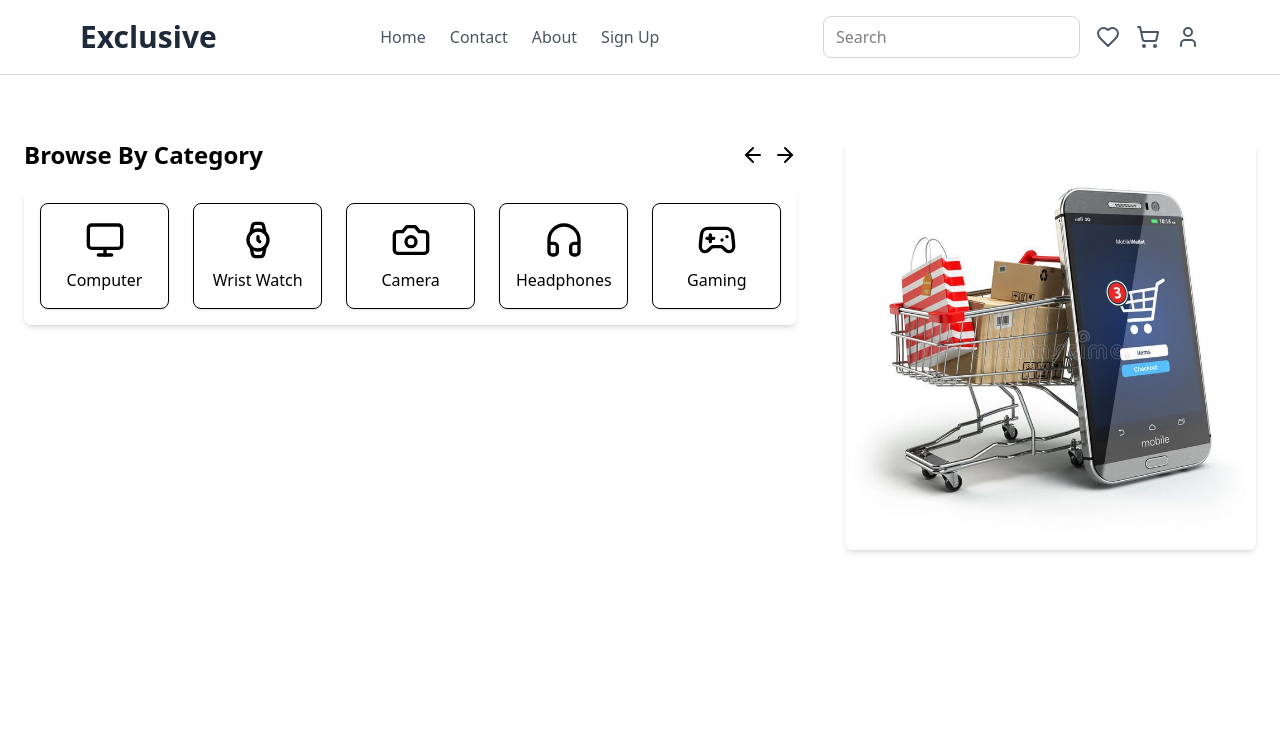
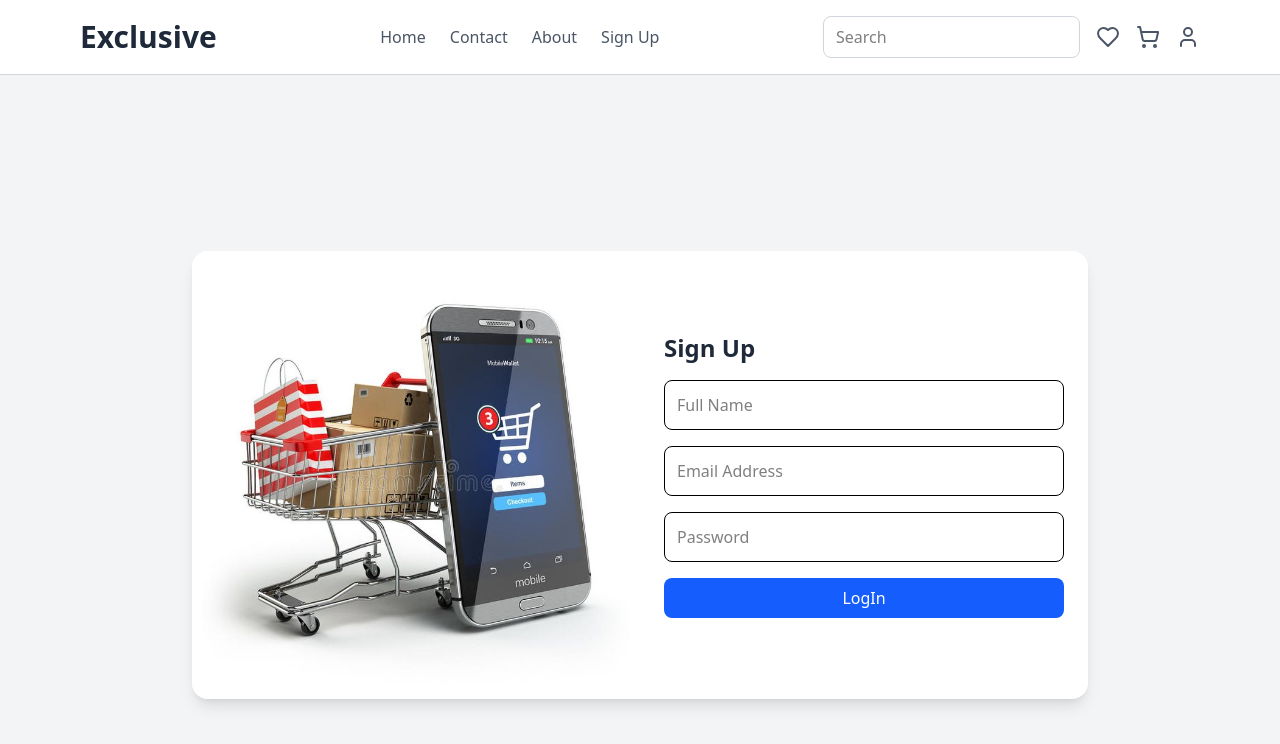
Before and after one commit to PECULIAR-AMY/E-commerce-site, a React (Vite) app in the folder e-commerce/: page /signup in a window 1280 px wide. Shown: the top 744 px of the page. Built offline with nearby package versions, Linux system fonts and the light colour scheme.

Commit message:
new commit

```diff
--- /dev/null
+++ b/e-commerce/src/api.js
@@ -0,0 +1,45 @@
+const BASE_URL= "https://dummyjson.com";
+
+
+
+const API_ENDPOINTS = {
+    PRODUCTS: `${BASE_URL}/PRODUCTS`,
+    MENS_SHIRTS_CATEGORY: `${BASE_URL}/products/mens-shirts`,
+    MENS_SHOES_CATEGORY: `${BASE_URL}/products/mens-shoes`,
+    MENS_WATCH_CATEGORY: `${BASE_URL}/products/mens-watch`,
+
+    // WOMEN CATEGORY
+    WOMENS_DRESSES_CATEGORY: `${BASE_URL}/products/womens-dresses`,
+    WOMENS_BAGS_CATEGORY: `${BASE_URL}/products/women-bags`,
+    WOMEN_SHOES_CATEGORY: `${BASE_URL}/products/women-shoes`,
+    WOMENS_JEWELLERY_CATEGORY: `${BASE_URL}/products/women-jewellery`,
+    WOMEN_WATCHES_CATEGORY: `${BASE_URL}/products/women-watches`,
+
+    // HOME & LIFESTYLE
+
+    FURNITURE_CATEGORY: `${BASE_URL}/products/furniture`,
+    HOME_DECORATIONS_CATEGORY: `${BASE_URL}/products/home-decorations`,
+    KITCHEN_ACCESSORIES_CATEGORY: `${BASE_URL}/products/kitchen-accessories`,
+
+    // Gadgets
+
+    LAPTOPS_CATEGORY: `${BASE_URL}/products/tablets`,
+    SMART_PHONES_CATEGORY: `${BASE_URL}/products/smartphones`,
+
+    //   Beauty
+    BEAUTY_CATEGORY: `${BASE_URL}/products/beauty`,
+
+    // fragrance
+    FRAGRANCES_CATEGORY: `${BASE_URL}/products/fragrances`,
+
+
+    // groceries
+
+    GROCERIES_CATEGORY: `${BASE_URL}/products/groceries`,
+
+    // SUNGLASSES
+
+    SUNGLASSES_CATEGORY: `${BASE_URL}/products/sunglasses`
+}
+
+export default API_ENDPOINTS;
--- a/e-commerce/src/components/HomePage.jsx
+++ b/e-commerce/src/components/HomePage.jsx
@@ -55,13 +55,12 @@
     {[
         "Women's Fashion",
         "Men's Fashion",
-        "Electronics",
         "Home & Lifestyle",
-        "Medicine",
-        "Sports & Outdoor",
-        "Baby Toys",
-        "Groceries & Pets",
-        "Health & Beauty"
+        "Sunglasses",
+        "Gadgets",
+        "Groceries",
+        "Beauty & Lifestyle",
+        "Fragrances"
     ].map(category => (
         <div className="flex items-center justify-between cursor-pointer hover:text-red-500" key={category}>
             <h1>{category}</h1>
--- a/e-commerce/src/components/SignUp.jsx
+++ b/e-commerce/src/components/SignUp.jsx
@@ -1,47 +1,66 @@
-import { ArrowRight, ArrowLeft, Monitor, Watch, Camera, Headphones, Gamepad2 } from 'lucide-react';
+import { useState } from 'react';
 import ShopItem from '../images/shop items.jpg';
 
 const SignUp = () => {
+    const [formData, setFormData] = useState({
+        name: '',
+        email: '',
+        password: ''
+    });
+
+    const handleChange = (e) => {
+        setFormData({ ...formData, [e.target.name]: e.target.value });
+    };
+
+    const handleSubmit = (e) => {
+        e.preventDefault();
+        console.log('Form submitted:', formData);
+    };
+
     return (
-        <div className='p-6'>
+        <div className='flex flex-col items-center justify-center min-h-screen bg-gray-100 p-6'>
+            <div className='w-full max-w-4xl flex bg-white shadow-lg rounded-2xl overflow-hidden'>
+                {/* Image Section */}
+                <div className='w-1/2'>
+                    <img src={ShopItem} alt='Shop Items' className='w-full h-full object-cover' />
+                </div>
 
-
-            {/* Category Section */}
-            <div className='flex gap-12 mt-10'>
-                <div className='w-2/3'>
-                    <div className='flex items-center justify-between mb-4'>
-                        <h1 className='text-2xl font-semibold'>Browse By Category</h1>
-                        <div className='flex gap-2'>
-                            <ArrowLeft size={24} className='cursor-pointer hover:text-gray-600' />
-                            <ArrowRight size={24} className='cursor-pointer hover:text-gray-600' />
-                        </div>
-                    </div>
-
-                    {/* Category Grid */}
-                    <div className=' grid grid-cols-5 gap-6 p-4 rounded-lg shadow-md'>
-                        <div className='flex flex-col items-center p-4 border rounded-lg shadow-sm cursor-pointer hover:shadow-md'>
-                            <Monitor size={40} />
-                            <span className='mt-2'>Computer</span>
-                        </div>
-                        <div className='flex flex-col items-center p-4 border rounded-lg shadow-sm cursor-pointer hover:shadow-md'>
-                            <Watch size={40} />
-                            <span className='mt-2'>Wrist Watch</span>
-                        </div>
-                        <div className='flex flex-col items-center p-4 border rounded-lg shadow-sm cursor-pointer hover:shadow-md'>
-                            <Camera size={40} />
-                            <span className='mt-2'>Camera</span>
-                        </div>
-                        <div className='flex flex-col items-center p-4 border rounded-lg shadow-sm cursor-pointer hover:shadow-md'>
-                            <Headphones size={40} />
-                            <span className='mt-2'>Headphones</span>
-                        </div>
-                        <div className='flex flex-col items-center p-4 border rounded-lg shadow-sm cursor-pointer hover:shadow-md'>
-                            <Gamepad2 size={40} />
-                            <span className='mt-2'>Gaming</span>
-                        </div>
-                    </div>
+                {/* Sign-Up Form */}
+                <div className='w-1/2 p-6 flex flex-col justify-center'>
+                    <h2 className='text-2xl font-bold text-gray-800 mb-4'>Sign Up</h2>
+                    <form onSubmit={handleSubmit} className='flex flex-col gap-4'>
+                        <input
+                            type='text'
+                            name='name'
+                            placeholder='Full Name'
+                            value={formData.name}
+                            onChange={handleChange}
+                            className='p-3 border rounded-lg focus:outline-none focus:ring-2 focus:ring-blue-500'
+                            required
+                        />
+                        <input
+                            type='email'
+                            name='email'
+                            placeholder='Email Address'
+                            value={formData.email}
+                            onChange={handleChange}
+                            className='p-3 border rounded-lg focus:outline-none focus:ring-2 focus:ring-blue-500'
+                            required
+                        />
+                        <input
+                            type='password'
+                            name='password'
+                            placeholder='Password'
+                            value={formData.password}
+                            onChange={handleChange}
+                            className='p-3 border rounded-lg focus:outline-none focus:ring-2 focus:ring-blue-500'
+                            required
+                        />
+                        <button type='submit' className='w-full bg-blue-600 hover:bg-blue-700 text-white px-4 py-2 rounded-lg'>
+                            LogIn
+                        </button>
+                    </form>
                 </div>
-                <img src={ShopItem} alt='logo' className='w-1/3 rounded-lg shadow-md' />
             </div>
         </div>
     );
--- /dev/null
+++ b/e-commerce/src/components/UIBotton.jsx
@@ -0,0 +1,15 @@
+const UIButton = ({ label, onClick }) => {
+    return (
+      <button className="bg-blue-600 hover:bg-blue-700 text-white px-4 py-2 rounded-lg" onClick={onClick}>
+        {label}
+      </button>
+    );
+  };
+
+  // Set default props
+  UIButton.defaultProps = {
+    label: "Click Me",
+    onClick: () => alert("Button clicked!"),
+  };
+
+  export default UIButton;
--- /dev/null
+++ b/e-commerce/src/components/UiCard.jsx
@@ -0,0 +1,15 @@
+import { Card, CardContent } from "@/components/ui/card";
+
+const UICard = () => {
+  return (
+    <Card className="w-80 p-4 shadow-lg rounded-xl bg-white">
+      <CardContent>
+        <h2 className="text-xl font-bold text-gray-800">Product Name</h2>
+        <p className="text-gray-500 mt-2">This is a beautiful product description.</p>
+        <div className="mt-4 text-lg font-semibold text-green-600">$49.99</div>
+      </CardContent>
+    </Card>
+  );
+};
+
+export default UICard;
```
Also changed, not shown: e-commerce/src/components/Favourite.jsx (deleted).
